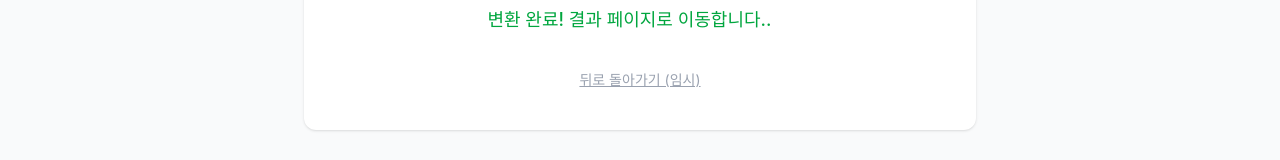
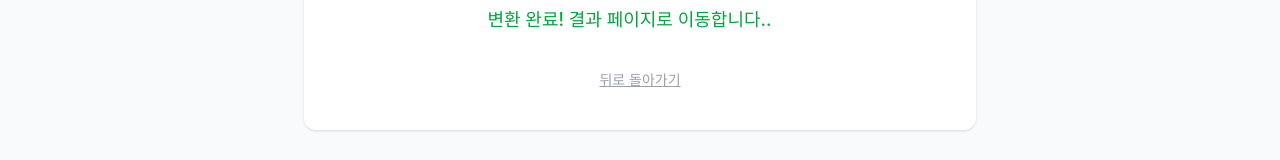
Before and after one commit to knu-doc-ai/doc2markdown_FE, a React (Vite) app: page /converting in a window 1280 px wide. Shown: the part 567-727 px from the top of the page. Built offline with nearby package versions, Linux system fonts and the light colour scheme.

Commit message:
feat : 변환 대기 페이지 완

```diff
--- a/src/pages/ConversionProgress.tsx
+++ b/src/pages/ConversionProgress.tsx
@@ -113,7 +113,7 @@ const ConversionProgress = () => {
           onClick={() => navigate('/')}
           className="mt-6 text-sm text-gray-400 underline hover:text-gray-600"
         >
-          뒤로 돌아가기 (임시)
+          뒤로 돌아가기
         </button>
       )}
     </div>
```
